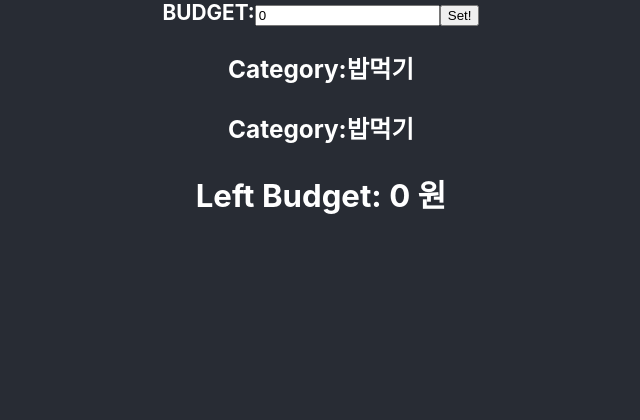
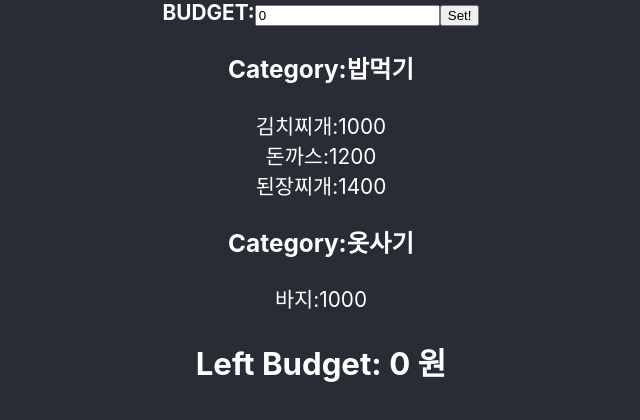
Before and after one commit to Juyeong-Byeon/budget_manager, a React (Create React App) app: page / in a window 1280 px wide. Shown: the top 420 px of the page, without its empty margins (319-959 px from the left). Built offline with nearby package versions, Linux system fonts and the light colour scheme.

Commit message:
component를 이용해 data를 출력하는 구조 완성
component를 이용해 data를 출력하는 구조 완성

```diff
--- a/src/App.js
+++ b/src/App.js
@@ -10,12 +10,12 @@ function App() {
  const [budgetUseageInfo,setbudgetUseageInfo]=useState([
    {
     category:"밥먹기",
-    items:[{useage:'김치찌개',cost:1000}],
+    items:[{useage:'김치찌개',cost:1000},{useage:'돈까스',cost:1200},{useage:'된장찌개',cost:1400},],
     used:0
    },
    {
-    category:"밥먹기",
-    items:[{useage:'김치찌개',cost:1000}],
+    category:"옷사기",
+    items:[{useage:'바지',cost:1000}],
     used:0
    }
   ]);
--- a/src/components/BudgetCategory.js
+++ b/src/components/BudgetCategory.js
@@ -2,14 +2,16 @@ import React from 'react'
 import BudgetItem from './BudgetItem';
 
 export default function BudgetCategory({Category}) {
-    console.log(Category.category);
+
+    const {category,items}=Category;
+    console.log(category);
     return (
         <div>
             <div>
-                <h3>Category:{Category?Category.category:""}</h3>
+                <h3>Category:{Category?category:""}</h3>
             </div>
             <div>
-                <BudgetItem></BudgetItem>
+                {Category&&items.map((item,i)=>{return(<BudgetItem key={item.useage} item={item}></BudgetItem>)})}
             </div>
         </div>
     )
--- a/src/components/BudgetCategoryList.js
+++ b/src/components/BudgetCategoryList.js
@@ -4,7 +4,7 @@ import BudgetCategory from './BudgetCategory';
 export default function BudgetCategoryList({BudgetCategorys}) {
     return (
         <div>
-            {BudgetCategorys&&BudgetCategorys.map((Category,i)=>{return(<BudgetCategory key={i} Category={Category}></BudgetCategory>)})}
+            {BudgetCategorys&&BudgetCategorys.map((Category,i)=>{return(<BudgetCategory key={Category.category} Category={Category}></BudgetCategory>)})}
         </div>
     )
 }
--- a/src/components/BudgetItem.js
+++ b/src/components/BudgetItem.js
@@ -1,9 +1,11 @@
-import React from 'react'
+import React, { useEffect } from 'react'
 
-export default function BudgetItem({items}) {
+export default function BudgetItem({item}) {
+    const{useage,cost}=item;
     return (
         <div>
-            {items&&items.map((item,i)=>{return(<div>1</div>)})}
+            <span>{useage}:</span>
+            <span>{cost}</span>
         </div>
     )
 }
```
